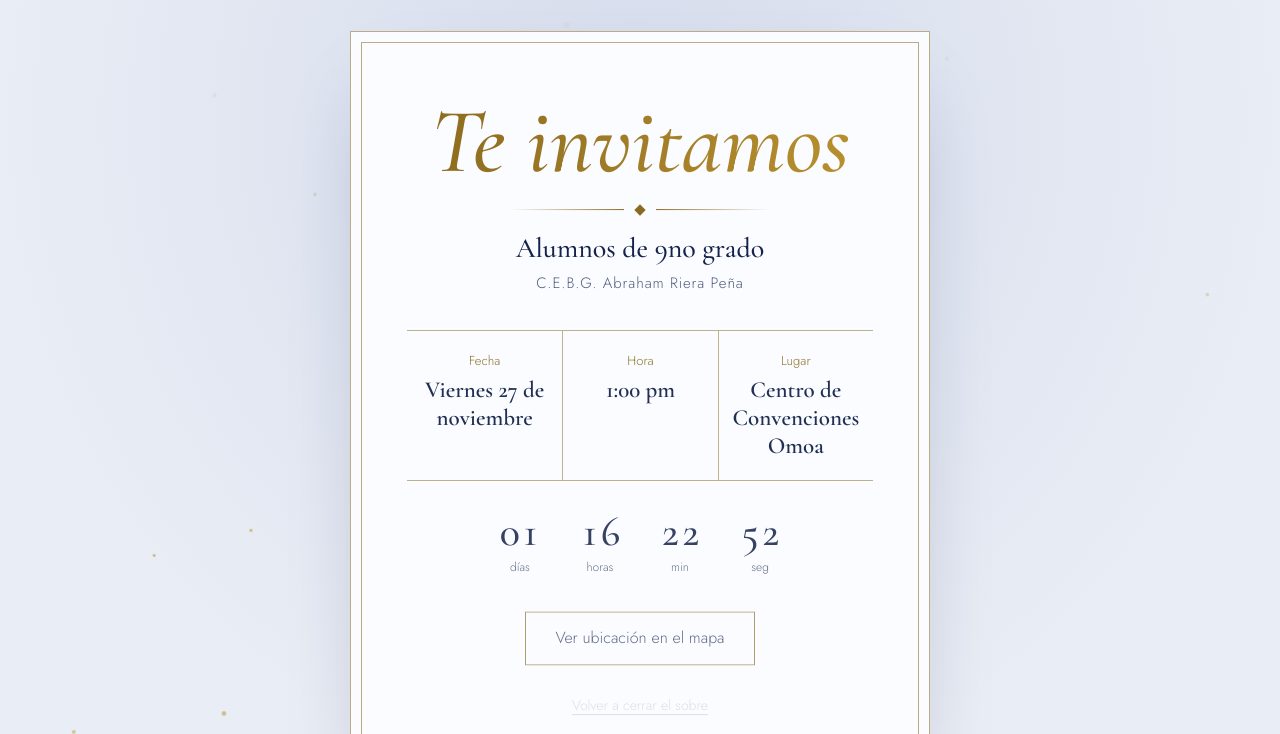
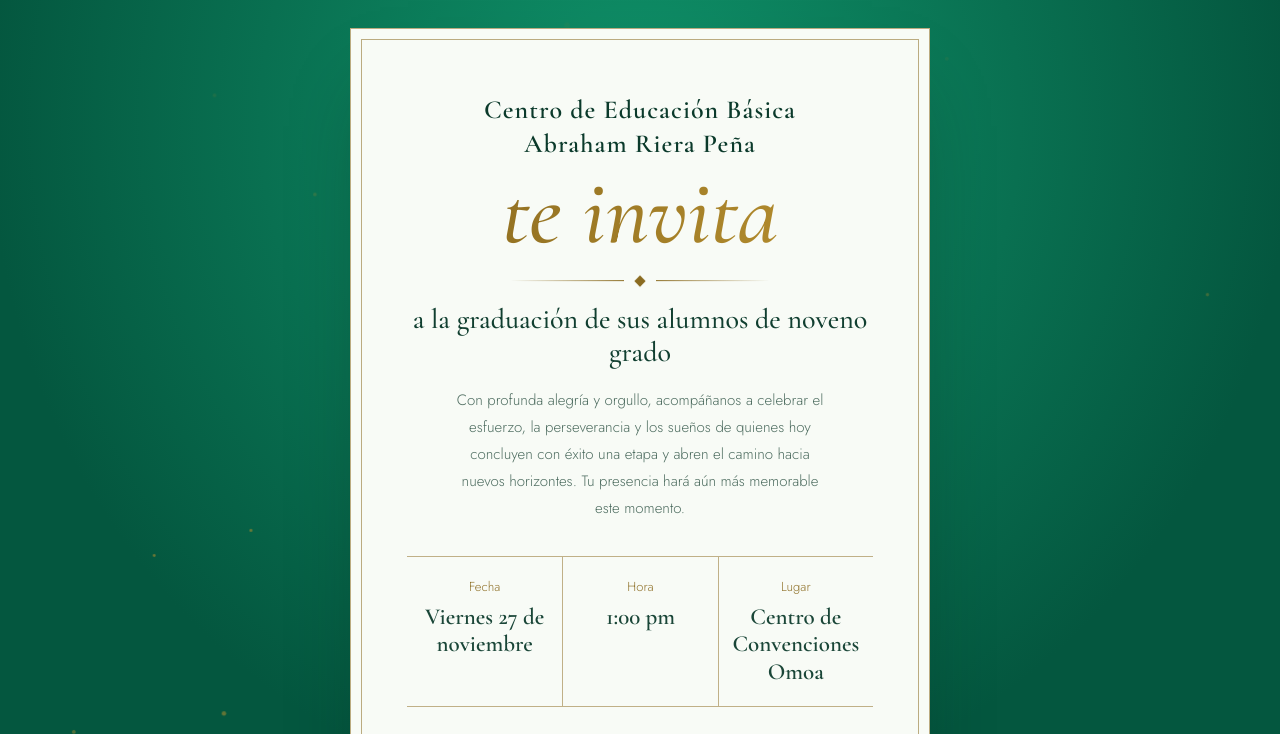
Before and after one commit to InvitacionARP/Invitacion, a plain HTML site: page index.html in a window 1280 px wide. Both pictures are taken after a click on the button "Abrir la invitación". Shown: the top 734 px of the page. Drawn offline with nearby package versions, Linux system fonts and the light colour scheme.

Commit message:
Update index.html

```diff
--- a/index.html
+++ b/index.html
@@ -3,14 +3,14 @@
 <head>
 <meta charset="utf-8">
 <meta name="viewport" content="width=device-width, initial-scale=1, viewport-fit=cover">
-<title>Invitación para 9no grado – C.E.B.G. Abraham Riera Peña</title>
+<title>Invitación a la graduación de noveno grado – Abraham Riera Peña</title>
 <link rel="preconnect" href="https://fonts.googleapis.com">
 <link rel="stylesheet" href="https://fonts.googleapis.com/css2?family=Cormorant+Garamond:ital,wght@0,500;0,600;1,500&family=Jost:wght@300;400;500&display=swap">
 <style>
 :root{box-sizing:border-box;padding-top:env(safe-area-inset-top,0px);padding-bottom:env(safe-area-inset-bottom,0px);
---bg:#e9edf5;--bg2:#d5dcec;--ink:#14224a;--mute:#4f5b7e;--gold:#8a6a1f;--gold2:#b8902f;--card:#fbfcff;--line:rgba(138,106,31,.55);--shadow:rgba(20,34,74,.28)}
-@media (prefers-color-scheme:dark){:root:not([data-theme="light"]){--bg:#081230;--bg2:#13255a;--ink:#f1e8d0;--mute:#a7b2d0;--gold:#d8b765;--gold2:#f2d68e;--card:#0f1d45;--line:rgba(216,183,101,.55);--shadow:rgba(0,0,0,.55)}}
-:root[data-theme="dark"]{--bg:#081230;--bg2:#13255a;--ink:#f1e8d0;--mute:#a7b2d0;--gold:#d8b765;--gold2:#f2d68e;--card:#0f1d45;--line:rgba(216,183,101,.55);--shadow:rgba(0,0,0,.55)}
+--bg:#04573f;--bg2:#10936a;--onbg:#e4f3ea;--ink:#0b3a2b;--mute:#47675a;--gold:#8a6a1f;--gold2:#b8902f;--card:#f8fbf6;--line:rgba(138,106,31,.55);--shadow:rgba(2,30,22,.45)}
+@media (prefers-color-scheme:dark){:root:not([data-theme="light"]){--bg:#032e22;--bg2:#0d6b4d;--ink:#f1e8d0;--mute:#a9cdbd;--gold:#d8b765;--gold2:#f2d68e;--card:#073b2c;--line:rgba(216,183,101,.55);--shadow:rgba(0,0,0,.55)}}
+:root[data-theme="dark"]{--bg:#032e22;--bg2:#0d6b4d;--ink:#f1e8d0;--mute:#a9cdbd;--gold:#d8b765;--gold2:#f2d68e;--card:#073b2c;--line:rgba(216,183,101,.55);--shadow:rgba(0,0,0,.55)}
 *,*::before,*::after{box-sizing:inherit}
 [hidden]{display:none!important}
 html,body{margin:0;min-height:100%}
@@ -31,7 +31,7 @@ main{min-height:100dvh;display:grid;place-items:center;padding:28px 16px;positio
 .env.open{animation:none}
 .env.open .flap{transform:rotateX(180deg)}
 .env.open .seal{opacity:0;transform:scale(.4)}
-.hint{margin:0;color:var(--mute);letter-spacing:.04em;animation:pulse 2.4s ease-in-out infinite}
+.hint{margin:0;color:var(--onbg);letter-spacing:.04em;animation:pulse 2.4s ease-in-out infinite}
 @keyframes pulse{50%{opacity:.45}}
 
 /* Invitación */
@@ -48,7 +48,7 @@ h1{margin:0;font:italic 500 clamp(54px,14vw,92px)/1 "Cormorant Garamond",Georgia
 .orn::after{transform:scaleX(-1)}
 .orn i{width:8px;height:8px;rotate:45deg;background:var(--gold)}
 .for{margin:0;font:500 clamp(22px,5vw,28px)/1.2 "Cormorant Garamond",Georgia,serif}
-.school{margin:6px 0 0;color:var(--mute);font-size:15px;letter-spacing:.06em}
+.school{margin:0 0 6px;color:var(--ink);font:600 clamp(19px,4.8vw,26px)/1.3 "Cormorant Garamond",Georgia,serif;letter-spacing:.04em}.msg{margin:16px auto 0;max-width:44ch;color:var(--mute);font-size:15px;line-height:1.8}
 .grid{display:grid;grid-template-columns:repeat(3,1fr);gap:0;margin:34px 0 28px;border-block:1px solid var(--line)}
 .it{padding:20px 8px;transition:background .3s}
 .it+.it{border-left:1px solid var(--line)}
@@ -65,6 +65,7 @@ h1{margin:0;font:italic 500 clamp(54px,14vw,92px)/1 "Cormorant Garamond",Georgia
 .btn{display:inline-block;padding:13px 30px;border:1px solid var(--gold);color:var(--ink);text-decoration:none;background:linear-gradient(var(--gold2),var(--gold)) 0 100%/100% 0 no-repeat;transition:background-size .35s,color .35s}
 .btn:hover{background-size:100% 100%;color:#fff}
 .ghost{display:block;margin:20px auto 0;background:none;border:0;color:var(--mute);font:inherit;font-size:14px;cursor:pointer;text-decoration:underline;text-underline-offset:4px}
+.mus{position:fixed;top:calc(env(safe-area-inset-top,0px) + 14px);right:14px;z-index:5;width:44px;height:44px;border-radius:50%;border:1px solid var(--line);background:var(--card);color:var(--gold);font-size:20px;line-height:1;cursor:pointer;box-shadow:0 8px 18px var(--shadow)}.mus:focus-visible{outline:2px solid var(--gold2);outline-offset:3px}.mus.off{opacity:.6}.mus.off::after{content:"";position:absolute;left:9px;top:21px;width:24px;height:2px;background:var(--gold);rotate:-45deg}
 @media (max-width:480px){.grid{grid-template-columns:1fr}.it+.it{border-left:0;border-top:1px solid var(--line)}}
 @media (prefers-reduced-motion:reduce){*,*::before,*::after{animation-duration:.01ms!important;animation-delay:0s!important;animation-iteration-count:1!important;transition-duration:.01ms!important}}
 </style>
@@ -77,10 +78,11 @@ h1{margin:0;font:italic 500 clamp(54px,14vw,92px)/1 "Cormorant Garamond",Georgia
   </section>
 
   <article class="card" id="inv" hidden>
-    <h1 class="rv" style="--i:0">Te invitamos</h1>
-    <div class="orn rv" style="--i:1"><i></i></div>
-    <p class="for rv" style="--i:2">Alumnos de 9no grado</p>
-    <p class="school rv" style="--i:3">C.E.B.G. Abraham Riera Peña</p>
+    <p class="school rv" style="--i:0">Centro de Educación Básica<br>Abraham Riera Peña</p>
+    <h1 class="rv" style="--i:1">te invita</h1>
+    <div class="orn rv" style="--i:2"><i></i></div>
+    <p class="for rv" style="--i:3">a la graduación de sus alumnos de noveno grado</p>
+    <p class="msg rv" style="--i:3.5">Con profunda alegría y orgullo, acompáñanos a celebrar el esfuerzo, la perseverancia y los sueños de quienes hoy concluyen con éxito una etapa y abren el camino hacia nuevos horizontes. Tu presencia hará aún más memorable este momento.</p>
     <div class="grid rv" style="--i:4">
       <div class="it"><small>Fecha</small><b>Viernes 27 de noviembre</b></div>
       <div class="it"><small>Hora</small><b>1:00 pm</b></div>
@@ -91,6 +93,8 @@ h1{margin:0;font:italic 500 clamp(54px,14vw,92px)/1 "Cormorant Garamond",Georgia
     <button class="ghost rv" style="--i:7" id="again" type="button">Volver a cerrar el sobre</button>
   </article>
 </main>
+<audio id="song" src="song.mp3" preload="auto" loop></audio>
+<button class="mus" id="mus" type="button" aria-label="Pausar la canción" hidden>♪</button>
 <script>
 (function(){
 var $=function(s){return document.querySelector(s)},env=$('#env'),btn=$('#open'),inv=$('#inv'),cd=$('#cd');
@@ -98,11 +102,13 @@ var $=function(s){return document.querySelector(s)},env=$('#env'),btn=$('#open')
 for(var i=0;i<22;i++){var s=document.createElement('span'),z=3+Math.random()*5;s.className='sp';
 s.style.cssText='left:'+Math.random()*100+'%;width:'+z+'px;height:'+z+'px;animation-duration:'+(9+Math.random()*10)+'s;animation-delay:'+(-Math.random()*15)+'s';document.body.appendChild(s)}
 // Abrir sobre
-function abrir(){if(btn.classList.contains('open'))return;btn.classList.add('open');
+var song=$('#song'),mus=$('#mus');
+function abrir(){if(btn.classList.contains('open'))return;btn.classList.add('open');var q=song.play();if(q&&q.catch)q.catch(function(){});
 setTimeout(function(){env.classList.add('out')},950);
-setTimeout(function(){env.hidden=true;inv.hidden=false;inv.classList.remove('show');void inv.offsetWidth;inv.classList.add('show')},1600)}
+setTimeout(function(){env.hidden=true;inv.hidden=false;mus.hidden=!!song.error;inv.classList.remove('show');void inv.offsetWidth;inv.classList.add('show')},1600)}
 btn.addEventListener('click',abrir);
-$('#again').addEventListener('click',function(){inv.hidden=true;inv.classList.remove('show');btn.classList.remove('open');env.classList.remove('out');env.hidden=false});
+$('#again').addEventListener('click',function(){song.pause();song.currentTime=0;mus.hidden=true;mus.classList.remove('off');inv.hidden=true;inv.classList.remove('show');btn.classList.remove('open');env.classList.remove('out');env.hidden=false});
+mus.addEventListener('click',function(){if(song.paused){song.play().catch(function(){});mus.classList.remove('off');mus.setAttribute('aria-label','Pausar la canción')}else{song.pause();mus.classList.add('off');mus.setAttribute('aria-label','Reproducir la canción')}});
 // Inclinación suave con el mouse
 inv.addEventListener('pointermove',function(e){if(e.pointerType!=='mouse')return;var r=inv.getBoundingClientRect(),x=(e.clientX-r.left)/r.width-.5,y=(e.clientY-r.top)/r.height-.5;
 inv.style.transform='perspective(1000px) rotateY('+x*7+'deg) rotateX('+(-y*7)+'deg)'});
```
